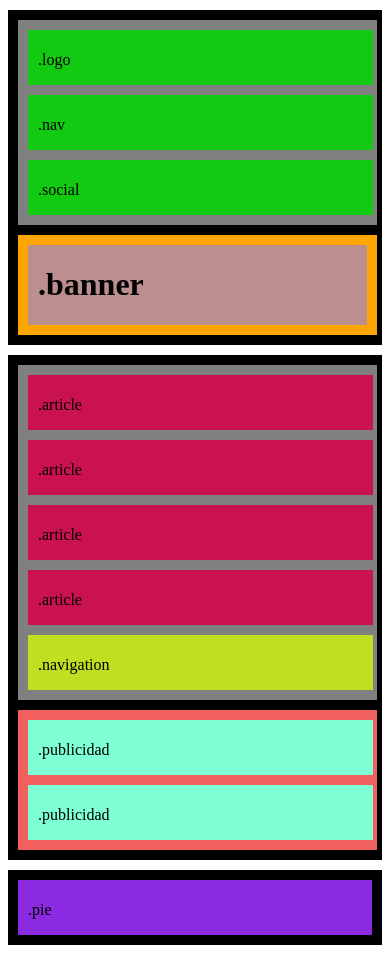
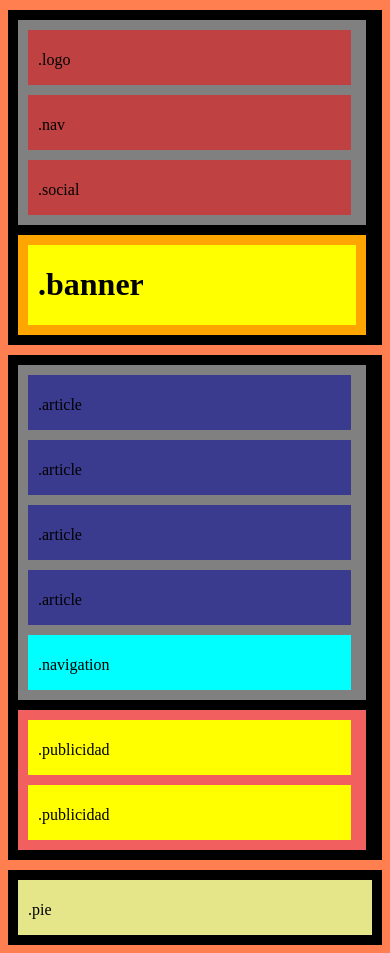
Before and after one commit to Varos1009/S1.1.-HTML-i-CSS-amb-Flex, a plain HTML site: page index.html in a window 390 px wide. Drawn offline with Linux system fonts and the light colour scheme.

Commit message:
Corregido el tamano de media queries i color de fondo

```diff
--- a/styles.css
+++ b/styles.css
@@ -33,15 +33,12 @@ h1 {
     width: 200px;
     height: 60px;
     margin: 10px 0px 0px 10px;
-    transition: all 0.5s ease;
+    transition: transform 0.5s ease, background-color 0.5s ease;
 }
 
 .logo:hover {
-    width: 220px;
-    height: 70px;
     background-color: rgb(253, 28, 28);
-    margin: auto;
-    margin-left: 10px;
+    transform: scale(1.1);
 }
 
 
@@ -53,13 +50,6 @@ h1 {
     transition: all 0.5s ease;
 }
 
-.nav:hover {
-    width: 780px;
-    height: 70px;
-    background-color: rgb(253, 28, 28);
-    margin: auto;
-    margin-left: 10px;
-}
 
 .social {
     background-color: rgba(255, 0, 0, 0.498);
@@ -69,13 +59,6 @@ h1 {
     transition: all 0.5s ease;
 }
 
-.social:hover {
-    width: 220px;
-    height: 70px;
-    background-color: rgb(253, 28, 28);
-    margin: auto;
-    margin: 5px 10px 5px 10px;
-}
 
 .banner {
     display: flex;
@@ -160,7 +143,13 @@ h1 {
     margin: 10px 0px 0px 10px;
 }
 
-@media (min-width: 768px) and (max-width: 1024px) {
+@media (max-width: 991.98px) {
+
+    body{
+        background-color: blueviolet;
+    }
+
+
     .head {
         width: 100%;
         height: auto;
@@ -187,7 +176,6 @@ h1 {
     .logo,
     .nav,
     .social {
-        background-color: skyblue;
         width: 97.5%;
         height: auto;
         margin: 10px 20px 0px 10px;
@@ -204,7 +192,6 @@ h1 {
     }
 
     .banner1 {
-        background-color: tomato;
         width: 97.5%;
         height: auto;
         margin: 10px;
@@ -228,13 +215,11 @@ h1 {
     }
 
     .article {
-        background-color: rgb(78, 7, 230);
         width: 48%;
         height: auto;
     }
 
     .navigation {
-        background-color: springgreen;
         width: 97.5%;
         height: auto;
         margin-bottom: 10px;
@@ -247,7 +232,6 @@ h1 {
     }
 
     .announc {
-        background-color: yellow;
         width: 97.5%;
         height: auto;
         margin: 10px;
@@ -260,14 +244,19 @@ h1 {
     }
 
     .pie {
-        background-color: teal;
         width: 100%;
         height: auto;
         margin: 10px;
     }
 }
 
-@media (min-width: 320px) and (max-width: 768.98px) {
+@media (max-width: 575.98px) {
+
+    body{
+        background-color: coral;
+    }
+
+
     .head {
         width: 100%;
         height: auto;
@@ -283,7 +272,7 @@ h1 {
     }
 
     .navbar {
-        width: 96%;
+        width: 93%;
         height: auto;
         display: flex;
         flex-direction: column;
@@ -293,8 +282,7 @@ h1 {
     .logo,
     .nav,
     .social {
-        background-color: rgb(17, 202, 17);
-        width: 96%;
+        width: 93%;
         height: auto;
     }
 
@@ -303,14 +291,13 @@ h1 {
     }
 
     .banner {
-        width: 96%;
+        width: 93%;
         height: auto;
         margin: 0px 10px 10px 10px;
     }
 
     .banner1 {
-        background-color: rosybrown;
-        width: 97.5%;
+        width: 94.5%;
         height: auto;
     }
 
@@ -322,32 +309,29 @@ h1 {
     }
 
     .info {
-        width: 96%;
+        width: 93%;
         height: auto;
     }
 
     .article {
-        background-color: rgb(202, 17, 82);
-        width: 96%;
+        width: 93%;
         height: auto;
     }
 
     .navigation {
-        background-color: rgb(191, 223, 32);
-        width: 96%;
+        width: 93%;
         height: auto;
         margin-bottom: 10px;
     }
 
     .public {
-        width: 96%;
+        width: 93%;
         height: auto;
         margin: 0px 0px 10px 10px;
     }
 
     .announc {
-        background-color: aquamarine;
-        width: 96%;
+        width: 93%;
         height: auto;
         margin: 10px;
     }
@@ -359,7 +343,6 @@ h1 {
     }
 
     .pie {
-        background-color: blueviolet;
         width: 100%;
         height: auto;
         margin: 10px;
```
